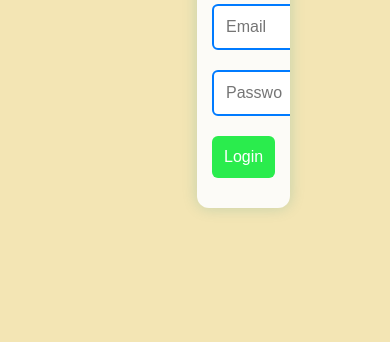
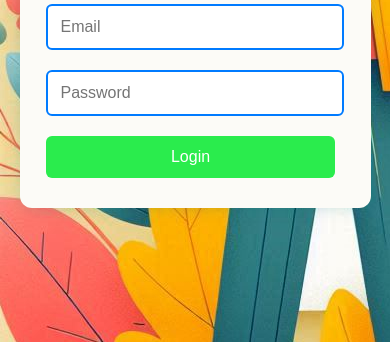
Before and after one commit to AchalVenkatesh/KMS-Wealth-Creations, a plain HTML site: page client/login.html in a window 390 px wide. Shown: the part 502-844 px from the top of the page. Drawn offline with Linux system fonts and the light colour scheme; files whose address does not match are found by name.

Commit message:
Made a few pages responsive

```diff
--- a/client/login.html
+++ b/client/login.html
@@ -15,12 +15,11 @@
             align-items: center;
             height: 100vh;
             margin: 0;
-            margin-right: 100px;
         }
 
         .main-container {
             display: flex;
-            justify-content: right;
+            justify-content: center;
             align-items: center;
             width: 32%;
             max-width: 1200px;
@@ -28,8 +27,8 @@
             border-radius: 12px;
             box-shadow: 0 0 15px rgba(0, 128, 128, 0.2);
             overflow: hidden;
+            margin-right: 100px;
         }
-
 
         .form-container {
             flex: 1;
@@ -63,6 +62,7 @@
         .container input[type="text"],
         .container input[type="password"] {
             width: 90%;
+            max-width: 100%;
             padding: 12px;
             margin-bottom: 20px;
             border-radius: 6px;
@@ -78,7 +78,8 @@
         }
 
         .container button {
-            width: 100%;
+            width:97%;
+            max-width: 100%;
             padding: 12px;
             background-color: #2aec4d;
             color: white;
@@ -112,25 +113,27 @@
         }
 
         @media (max-width: 768px) {
-            .main-container {
-                flex-direction: column;
+            body {
+                justify-content: center;
             }
 
-            .image-container,
-            .form-container {
-                flex: none;
-                width: 20%;
-                height: auto;
+            .main-container {
+                width: 90%;
+                margin: 0;
+                justify-content: center;
+                align-items: center;
             }
 
-            .image-container {
-                display: none; /* Hide the image container on small screens */
+            .container input[type="text"],
+            .container input[type="password"]
+             {
+                width: 69vw;
+                align-items: center;
             }
         }
     </style>
 </head>
 <body>
-    <!-- <div class="image-container"><img src="stock_image.jpg" alt=""></div> -->
     <div class="main-container">
         <div class="form-container">
             <div class="container">
```
Also changed, not shown: client/adminLogin.html (+13 -13 lines), client/dashboard.html (+22 -3 lines).
